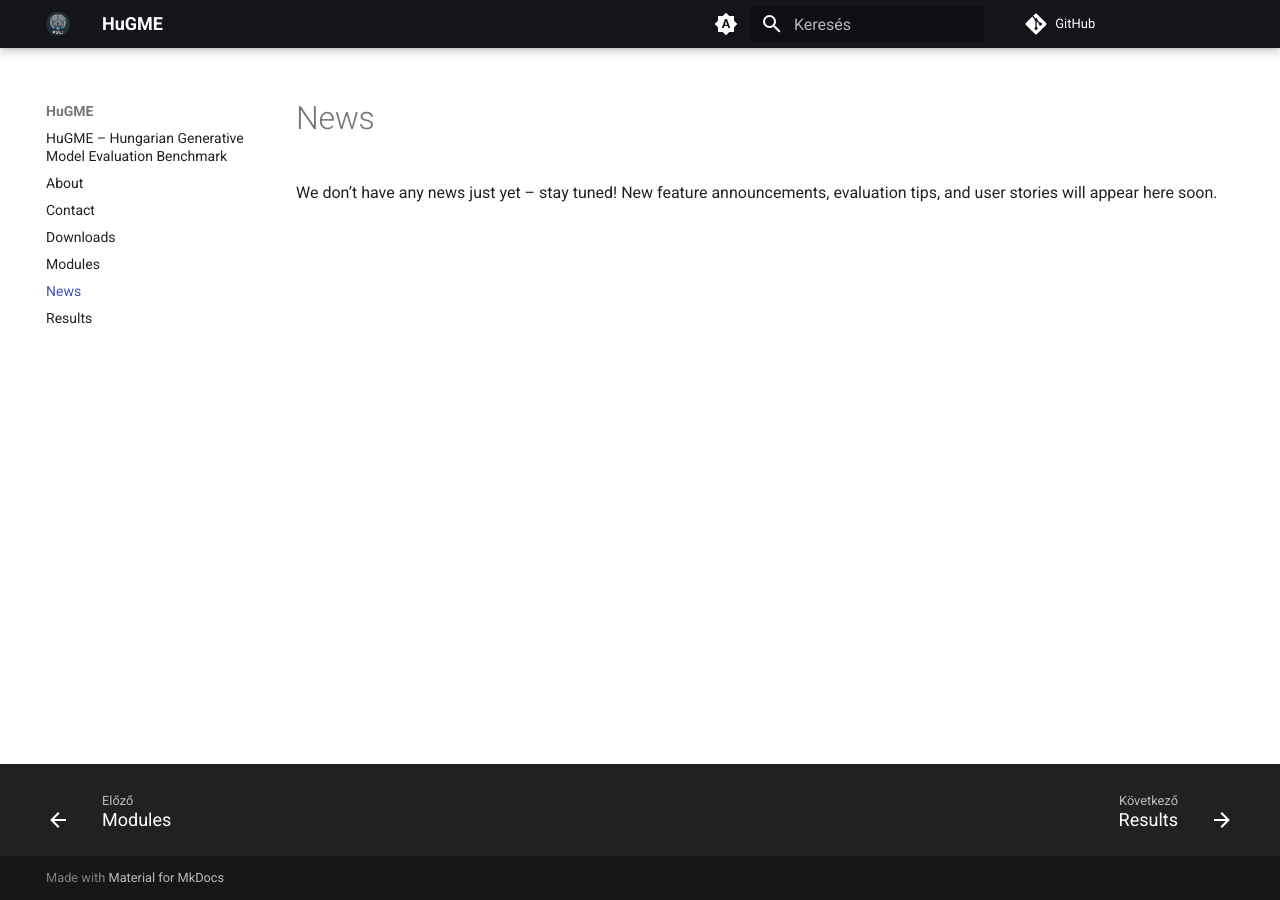
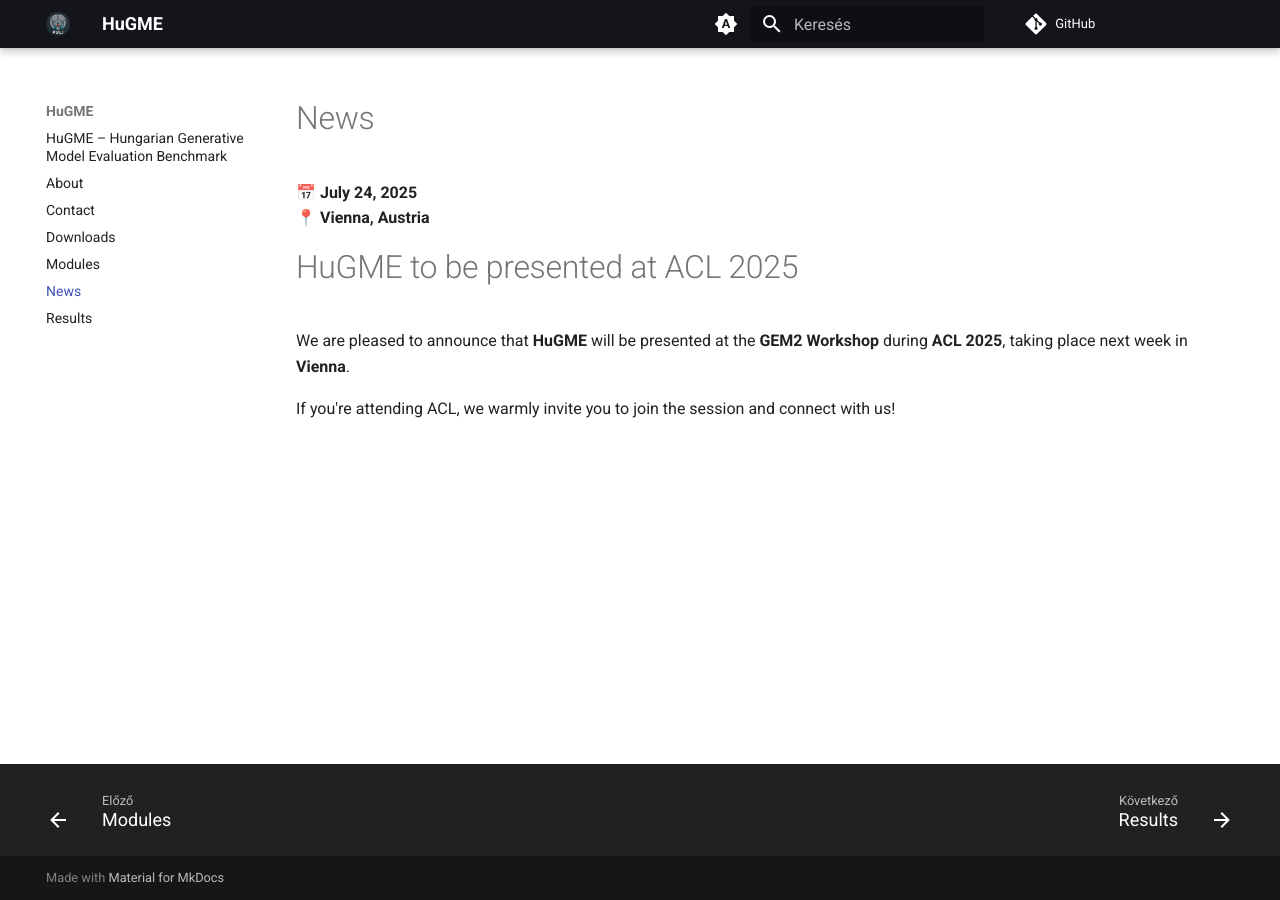
Before and after one commit to nytud/hugme, an MkDocs documentation site: the page built from docs/News.md, in a window 1280 px wide. Built offline with MkDocs 1.6.1 and Material for MkDocs 9.7.7, drawn with Linux system fonts in a browser that asks for light colours; comment, search, counter and statistics services are not loaded.

Commit message:
New news about acl

```diff
--- a/docs/News.md
+++ b/docs/News.md
@@ -1,3 +1,10 @@
 # News
 
-We don’t have any news just yet – stay tuned! New feature announcements, evaluation tips, and user stories will appear here soon.
+📅 **July 24, 2025**
+📍 **Vienna, Austria**
+
+# HuGME to be presented at ACL 2025
+
+We are pleased to announce that **HuGME** will be presented at the **GEM2 Workshop** during **ACL 2025**, taking place next week in **Vienna**.
+
+If you're attending ACL, we warmly invite you to join the session and connect with us!
```
Also changed, not shown: docs/index.md (+0 -2 lines).
